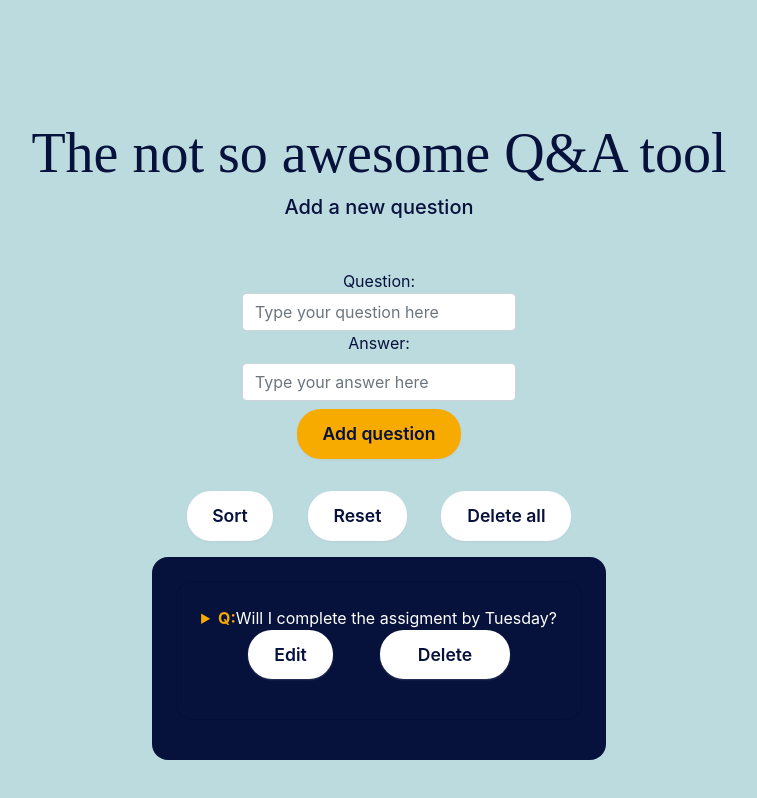
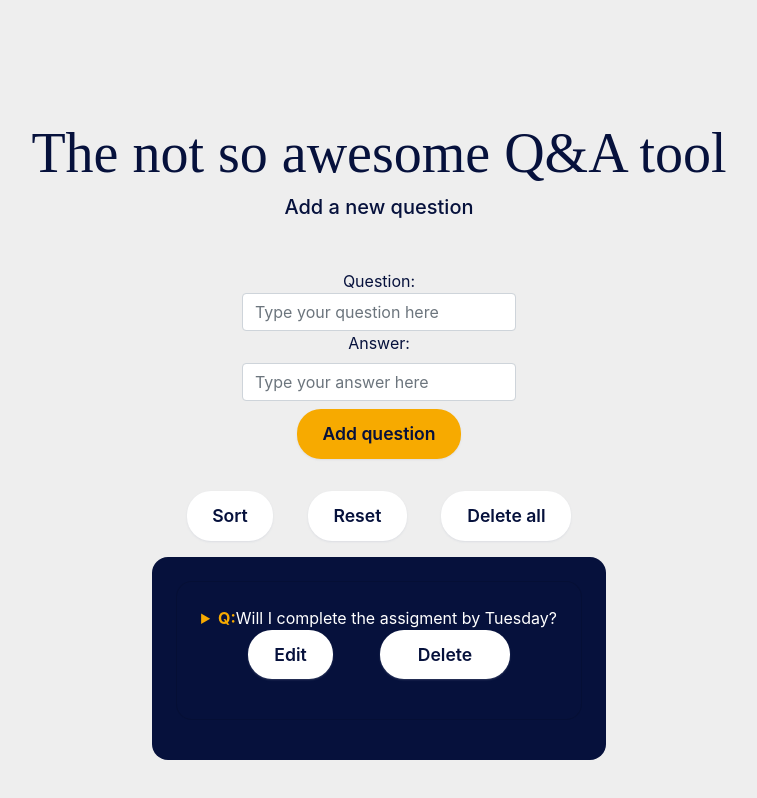
Before and after one commit to slvgonzalez/another-awesome-qa-tool, a React (Create React App) app: page / in a window 1280 px wide. Shown: the top 798 px of the page, without its empty margins (261-1018 px from the left). Built offline with nearby package versions, Linux system fonts and the light colour scheme; a web font is replaced by a local one.

Commit message:
changed bg color

```diff
--- a/src/index.css
+++ b/src/index.css
@@ -5,7 +5,7 @@ body {
     sans-serif;
   -webkit-font-smoothing: antialiased;
   -moz-osx-font-smoothing: grayscale;
-  background-color: #BCDBDF;
+  background-color: #EEEEEE;
 }
 
 .container {
```
